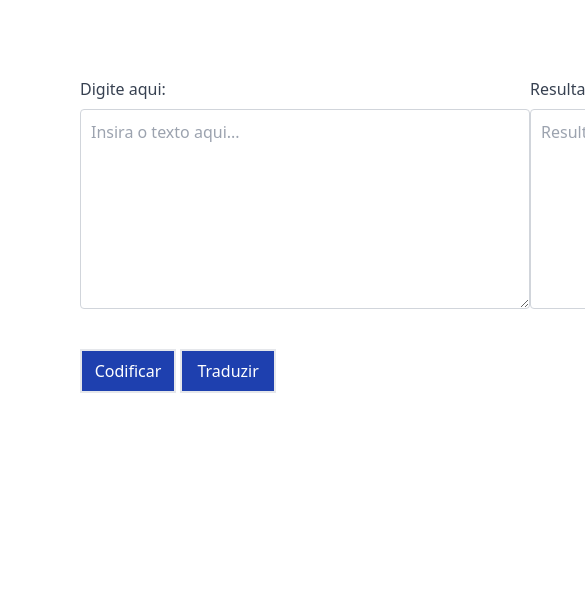
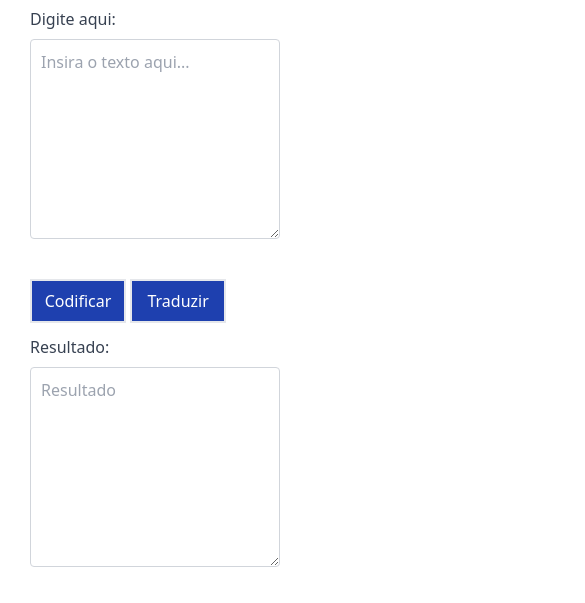
Before and after one commit to Kaue-LS/Tradutor-de-codigo-binario, a website: page src/public/index.html in a window 390 px wide. Shown: the part 67-670 px from the top of the page, 585 px wide, since content can reach past the window. Drawn offline with nearby package versions, Linux system fonts and the light colour scheme; a web font is replaced by a local one.

Commit message:
Add responsividade

```diff
--- a/src/public/index.html
+++ b/src/public/index.html
@@ -61,12 +61,12 @@
 
     </nav>
   </header>
-  <section class="flex m-20">
+  <section class="flex  Content">
     <div class="flex-auto">
 
       <div>
-           <div class="flex justify-between flex-auto">
-            <div class="mb-3 xl:w-96 flex flex-col self-center justify-center">
+           <div class="flex justify-between flex-auto flex-wrap ">
+            <div class="Box  mb-3  xl:w-96 flex flex-col flex-wrap self-center justify-center">
               <label for="TextArea1" class="form-label inline-block mb-2 text-gray-700">Digite aqui:</label>
             <form>
               <textarea id="Area-Text" class="
@@ -99,7 +99,7 @@
 
       <div>
                 <div class="flex justify-center">
-                  <div class="mb-3 xl:w-96">
+                  <div class="Box  mb-3 xl:w-96">
                     <label for="exampleFormControlTextarea1"
                       class="form-label inline-block mb-2 text-gray-700">Resultado:</label>
               <form>
--- a/src/public/main.css
+++ b/src/public/main.css
@@ -5,7 +5,25 @@
     margin: 0;
 }
 #Area-Text,#Area-Code{
-    width: 450px;
+    width: 100%;
     height: 200px;
     padding:10px 10px;
 }
+.Content{
+
+    margin: 10px 30px;
+}
+
+.Box{
+    width: 500px;
+}
+@media (max-width:768px) {
+    .Box{
+    width: 500px;
+}
+}
+@media (max-width:480px) {
+    .Box{
+    width: 250px;
+}
+}
```
